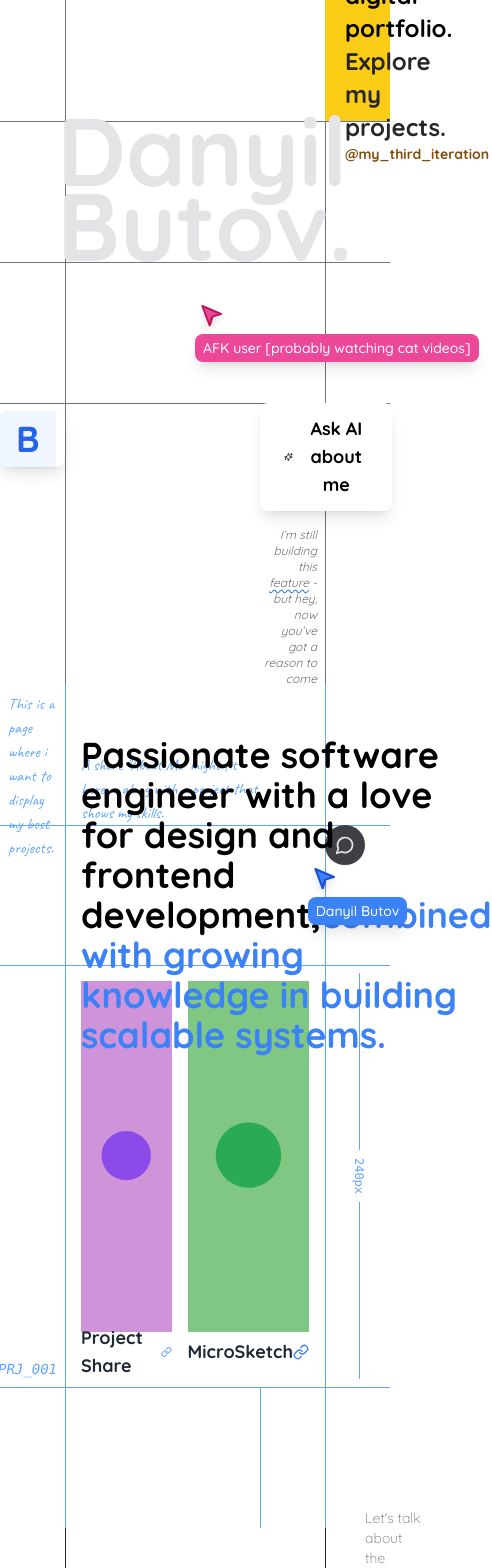
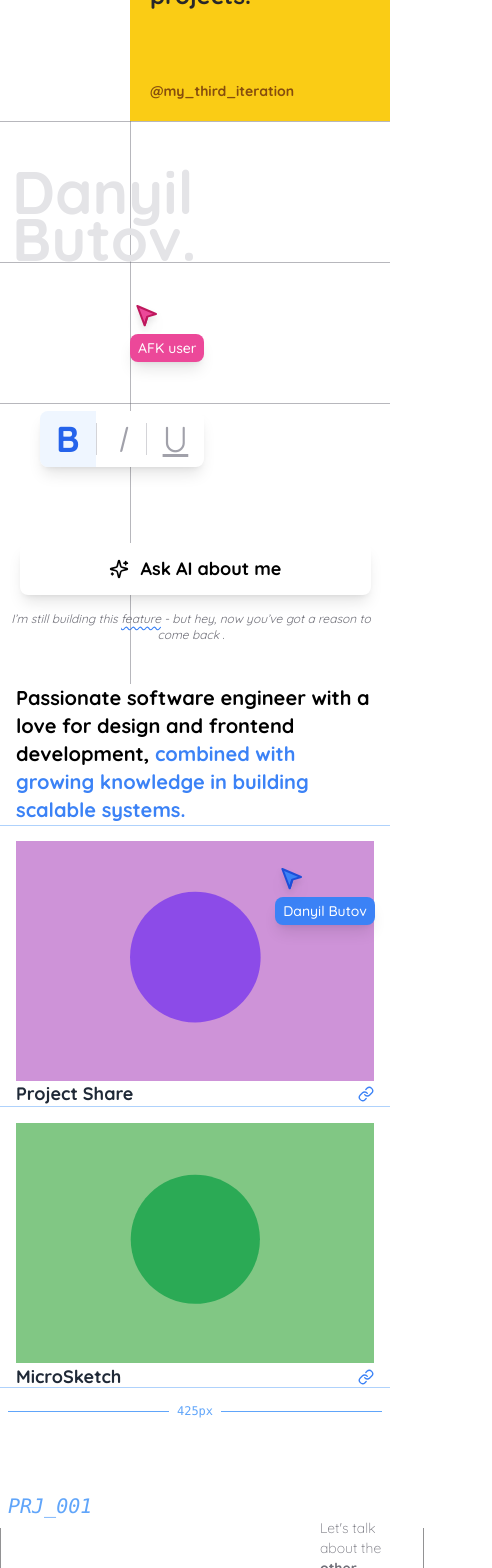
Before and after one commit to HJyup/hjyup-personal-page, a Next.js app: page / in a window 390 px wide. Shown: the part 160-1728 px from the top of the page, 492 px wide, since content can reach past the window. Built offline with nearby package versions, Linux system fonts and the light colour scheme.

Commit message:
feat: mobile version 2/3

```diff
--- a/src/components/module/ask-ai-section.tsx
+++ b/src/components/module/ask-ai-section.tsx
@@ -7,16 +7,16 @@ interface AskAiSectionProps {
 const AskAiSection = ({ className }: AskAiSectionProps) => {
   return (
     <div
-      className={`flex w-full h-full items-end justify-start flex-col gap-4 ${className}`}
+      className={`flex w-full h-full items-end justify-start flex-col gap-4 text-sm md:text-base ${className}`}
     >
       <button
-        className="ask-ai-btn bg-white text-black hover:text-blue-600 hover:bg-blue-50 transition-all px-6 py-3 rounded-lg shadow-lg hover:shadow-xl flex justify-center items-center gap-3 text-lg font-semibold group z-10 mx-auto"
+        className="w-[90%] md:w-auto ask-ai-btn bg-white text-black hover:text-blue-600 hover:bg-blue-50 transition-all px-6 py-3 rounded-lg shadow-lg hover:shadow-xl flex justify-center items-center gap-3 text-lg font-semibold group z-10 mx-auto"
         disabled
       >
         <Sparkles className="h-5 w-5 group-hover:text-blue-600 transition-colors" />
         <p>Ask AI about me</p>
       </button>
-      <div className="ask-ai-btn text-xs text-zinc-500 italic text-end pr-2">
+      <div className="ask-ai-btn text-xs text-zinc-500 italic text-center md:text-end pr-2">
         I’m still building this{' '}
         <span className="underline decoration-blue-500 underline-offset-2 decoration-wavy">
           feature
--- a/src/components/module/footer.tsx
+++ b/src/components/module/footer.tsx
@@ -1,9 +1,9 @@
 const Footer = () => (
-  <div className="w-1/2 flex justify-around mb-10">
-    <p className="text-xs text-muted-foreground font-bold">Edinburgh, UK</p>
+  <div className="w-full md:w-1/2 flex flex-col md:flex-row justify-center md:justify-around items-center gap-4 md:gap-0 mb-10 px-4">
+    <p className="text-sm md:text-xs text-muted-foreground font-bold">Edinburgh, UK</p>
     <a
       href="mailto:danyil.butov.tech@gmail.com"
-      className="text-xs text-muted-foreground font-bold hover:text-white hover:cursor-pointer"
+      className="text-sm md:text-xs text-muted-foreground font-bold hover:text-white hover:cursor-pointer text-center"
     >
       danyil.butov.tech@gmail.com
     </a>
@@ -11,7 +11,7 @@ const Footer = () => (
       href="https://www.linkedin.com/in/danyil-butov"
       target="_blank"
       rel="noopener noreferrer"
-      className="text-xs text-muted-foreground font-bold hover:text-white hover:cursor-pointer"
+      className="text-sm md:text-xs text-muted-foreground font-bold hover:text-white hover:cursor-pointer"
     >
       LinkedIn
     </a>
@@ -19,13 +19,13 @@ const Footer = () => (
       href="https://github.com/HJyup"
       target="_blank"
       rel="noopener noreferrer"
-      className="text-xs text-muted-foreground font-bold hover:text-white hover:cursor-pointer"
+      className="text-sm md:text-xs text-muted-foreground font-bold hover:text-white hover:cursor-pointer"
     >
       GitHub
     </a>
     <a
       href="/how-i-built-this"
-      className="text-xs text-muted-foreground font-bold hover:text-white hover:cursor-pointer"
+      className="text-sm md:text-xs text-muted-foreground font-bold hover:text-white hover:cursor-pointer"
     >
       How i built this site
     </a>
--- a/src/components/module/hero-section.tsx
+++ b/src/components/module/hero-section.tsx
@@ -9,7 +9,10 @@ import useTypography from '@/hooks/use-typography';
 import { AskAiSection, TypographyControls, WelcomeSection } from './index';
 
 const heroLayoutConfig = {
-  verticalLines: [{ position: 2 }, { position: 6 }],
+  verticalLines: [
+    { position: 2 },
+    { position: 6, className: 'hidden md:block' },
+  ],
   horizontalLines: [{ position: 3 }, { position: 4 }, { position: 5 }],
 };
 
@@ -39,17 +42,17 @@ const HeroSection = forwardRef<HTMLDivElement, HeroSectionProps>(
         horizontalLines={heroLayoutConfig.horizontalLines}
       >
         <h1
-          className={`col-start-2 col-span-5 row-start-3 text-8xl flex items-end z-10 text-zinc-200 leading-[0.774] ms-[-8px] ${classes}`}
+          className={`col-span-full md:col-start-2 md:col-span-5 row-start-3 text-6xl md:text-8xl flex items-end z-10 text-zinc-200 leading-[0.774] ms-[-4px] md:ms-[-8px] px-4 md:px-0 ${classes}`}
         >
           Danyil Butov.
         </h1>
 
         <AnimatedCursor
-          className="animated-cursor col-start-4 row-start-4 self-center justify-self-start"
-          name="AFK user [probably watching cat videos]"
+          className="animated-cursor col-start-2 md:col-start-4 row-start-4 self-center justify-self-start"
+          name="AFK user"
         />
 
-        <div className="col-start-1 row-start-5 flex w-full h-full justify-end">
+        <div className="col-start-1 col-span-2 md:col-start-2 row-start-5 flex w-full h-full md:justify-end ml-10">
           <TypographyControls
             isBold={isBold}
             isItalic={isItalic}
@@ -60,9 +63,9 @@ const HeroSection = forwardRef<HTMLDivElement, HeroSectionProps>(
           />
         </div>
 
-        <WelcomeSection className="col-start-6 row-start-1 row-span-2" />
+        <WelcomeSection className="col-start-2 col-span-2 md:col-start-6 row-start-1 row-span-2" />
 
-        <AskAiSection className="col-start-5 row-start-5" />
+        <AskAiSection className="col-start-1 row-start-6 col-span-6 md:col-span-1 md:col-start-5 md:row-start-5" />
       </PageLayout>
     );
   },
--- a/src/components/module/projects-section.tsx
+++ b/src/components/module/projects-section.tsx
@@ -10,13 +10,19 @@ import { cn } from '@/lib/utils';
 const LAYOUT_CONFIG = {
   backgroundColor: 'bg-white',
   verticalLines: [
-    { position: 2, color: 'bg-blue-400' },
-    { position: 6, color: 'bg-blue-400' },
-    { position: 5, color: 'bg-blue-400', start: 6 },
+    { position: 2, color: 'bg-blue-400', className: 'hidden md:block' },
+    { position: 6, color: 'bg-blue-400', className: 'hidden md:block' },
+    {
+      position: 5,
+      color: 'bg-blue-400',
+      start: 6,
+      className: 'hidden md:block',
+    },
   ],
   horizontalLines: [
     { position: 2, color: 'bg-blue-400' },
-    { position: 3, color: 'bg-blue-400' },
+    { position: 3, color: 'bg-blue-400', className: 'hidden md:block' },
+    { position: 4, color: 'bg-blue-400', className: 'block md:hidden' },
     { position: 6, color: 'bg-blue-400' },
   ],
 };
@@ -25,23 +31,29 @@ const CARDS_CONFIG = [
   {
     title: 'Project Share',
     theme: 'purple' as const,
-    gridPosition: 'col-start-2 col-span-2 row-start-3 row-span-3',
+    gridPosition:
+      'col-span-full md:col-start-2 md:col-span-2 row-start-3 row-span-3',
   },
   {
     title: 'MicroSketch',
     theme: 'green' as const,
-    gridPosition: 'col-start-4 col-span-2 row-start-3 row-span-3',
+    gridPosition:
+      'col-span-full md:col-start-4 md:col-span-2 row-start-6 md:row-start-3 row-span-3',
   },
 ];
 
 const DESIGN_ANNOTATIONS = {
   horizontalMeasurement: {
     label: '320px',
-    position: 'col-start-2 col-span-2 row-start-6',
+    position: 'hidden md:flex col-start-2 col-span-2 row-start-6',
+  },
+  horizontalMeasurementMobile: {
+    label: '425px',
+    position: 'flex md:hidden col-span-full row-start-6',
   },
   verticalMeasurement: {
     label: '240px',
-    position: 'col-start-6 row-start-3 row-span-3',
+    position: 'hidden md:flex col-start-6 row-start-3 row-span-3',
   },
 };
 
@@ -59,10 +71,10 @@ const ProjectsSection = forwardRef<HTMLDivElement, ProjectsSectionProps>(
         verticalLines={LAYOUT_CONFIG.verticalLines}
         horizontalLines={LAYOUT_CONFIG.horizontalLines}
       >
-        <h1 className="col-start-2 col-span-4 row-start-2 font-bold text-4xl flex z-10 text-black items-center p-4">
+        <h1 className="col-span-full md:col-start-2 md:col-span-4 row-start-1 md:row-start-2 font-bold text-xl md:text-4xl flex z-10 text-black items-center px-4">
           <span className="main-text">
             Passionate software engineer with a love for design and frontend
-            development,
+            development,{' '}
             <span className="text-blue-500">
               combined with growing knowledge in building scalable systems.
             </span>
@@ -70,7 +82,7 @@ const ProjectsSection = forwardRef<HTMLDivElement, ProjectsSectionProps>(
         </h1>
 
         <div
-          className="col-start-1 row-start-1 flex items-start justify-center p-2"
+          className="hidden md:flex col-start-1 row-start-1 items-start justify-center p-2"
           data-animate-on-scroll
         >
           <span className="font-caveat text-md text-blue-400">
@@ -79,7 +91,7 @@ const ProjectsSection = forwardRef<HTMLDivElement, ProjectsSectionProps>(
         </div>
 
         <div
-          className="col-start-2 row-start-1 col-span-3 flex items-end pl-4"
+          className="hidden md:flex col-start-2 row-start-1 col-span-3 items-end pl-4"
           data-animate-on-scroll
         >
           <span className="font-caveat text-md text-blue-400">
@@ -89,15 +101,15 @@ const ProjectsSection = forwardRef<HTMLDivElement, ProjectsSectionProps>(
         </div>
 
         <div
-          className="row-start-5 flex justify-end items-end p-2"
+          className="flex row-start-6 md:justify-end items-end p-2 col-start-1"
           data-animate-on-scroll
         >
-          <span className="italic font-mono text-sm text-blue-400 text-right">
+          <span className="italic font-mono text-xl md:text-sm text-blue-400 text-right">
             PRJ_001
           </span>
         </div>
 
-        <div className="col-start-2 row-start-3 col-span-4 row-span-3 flex gap-4 p-4">
+        <div className="col-span-full col-start-1 md:col-start-2 row-start-2 md:row-start-3 md:col-span-4 row-span-3 flex flex-col md:flex-row gap-4 p-4">
           {CARDS_CONFIG.map((project, index) => (
             <AnimatedCard
               key={index}
@@ -111,7 +123,7 @@ const ProjectsSection = forwardRef<HTMLDivElement, ProjectsSectionProps>(
         <AnimatedCursor
           className={cn(
             'projects-animated-cursor',
-            'col-start-6 row-start-2 self-center justify-self-center',
+            'flex col-start-3 md:col-start-6 row-start-2 self-center justify-self-center',
           )}
           color="blue"
           name="Danyil Butov"
@@ -120,7 +132,7 @@ const ProjectsSection = forwardRef<HTMLDivElement, ProjectsSectionProps>(
         <div
           className={cn(
             DESIGN_ANNOTATIONS.verticalMeasurement.position,
-            'flex flex-col w-full p-2 justify-start',
+            'flex-col w-full p-2 justify-start',
           )}
           data-animate-on-scroll
         >
@@ -138,7 +150,28 @@ const ProjectsSection = forwardRef<HTMLDivElement, ProjectsSectionProps>(
           </div>
         </div>
 
-        <FigmaComments className="col-start-6 row-start-2" variant="projects" />
+        <div
+          className={cn(
+            DESIGN_ANNOTATIONS.horizontalMeasurementMobile.position,
+            'flex-row h-full p-2 justify-center',
+          )}
+          data-animate-on-scroll
+        >
+          <div className="flex w-full flex-row items-center justify-center h-fit">
+            <div className="flex-1 h-px bg-blue-400" />
+            <span
+              className={cn('text-xs font-mono text-blue-400', 'p-2 bg-white')}
+            >
+              {DESIGN_ANNOTATIONS.horizontalMeasurementMobile.label}
+            </span>
+            <div className="flex-1 h-px bg-blue-400" />
+          </div>
+        </div>
+
+        <FigmaComments
+          className="hidden md:block col-start-6 row-start-2"
+          variant="projects"
+        />
       </PageLayout>
     );
   },
--- a/src/components/ui/page-layout.tsx
+++ b/src/components/ui/page-layout.tsx
@@ -41,7 +41,7 @@ const PageLayout = forwardRef<HTMLDivElement, PageLayoutProps>(
       <div
         ref={ref}
         className={cn(
-          'w-full h-screen grid grid-cols-6 grid-rows-6 snap-start',
+          'w-full h-screen grid grid-cols-3 md:grid-cols-4 lg:grid-cols-6 grid-rows-6',
           backgroundColor,
           className,
         )}
@@ -50,7 +50,7 @@ const PageLayout = forwardRef<HTMLDivElement, PageLayoutProps>(
           <AnimatedLine
             key={`vertical-${index}`}
             className={cn(
-              `col-start-${line.position} row-start-${line.start || 1} row-span-${line.span || 6} vertical-line h-full`,
+              `col-start-${line.position} row-start-${line.start || 1} row-span-${line.span || 6} vertical-line h-full opacity-50 md:opacity-100`,
               line.className,
             )}
             color={line.color}
@@ -62,7 +62,7 @@ const PageLayout = forwardRef<HTMLDivElement, PageLayoutProps>(
           <AnimatedLine
             key={`horizontal-${index}`}
             className={cn(
-              `row-start-${line.position} col-start-${line.start || 1} horizontal-line col-span-${line.span || 6} w-full`,
+              `row-start-${line.position} col-start-${line.start || 1} horizontal-line col-span-${line.span || 6} w-full opacity-50 md:opacity-100`,
               line.className,
             )}
             color={line.color}
```
